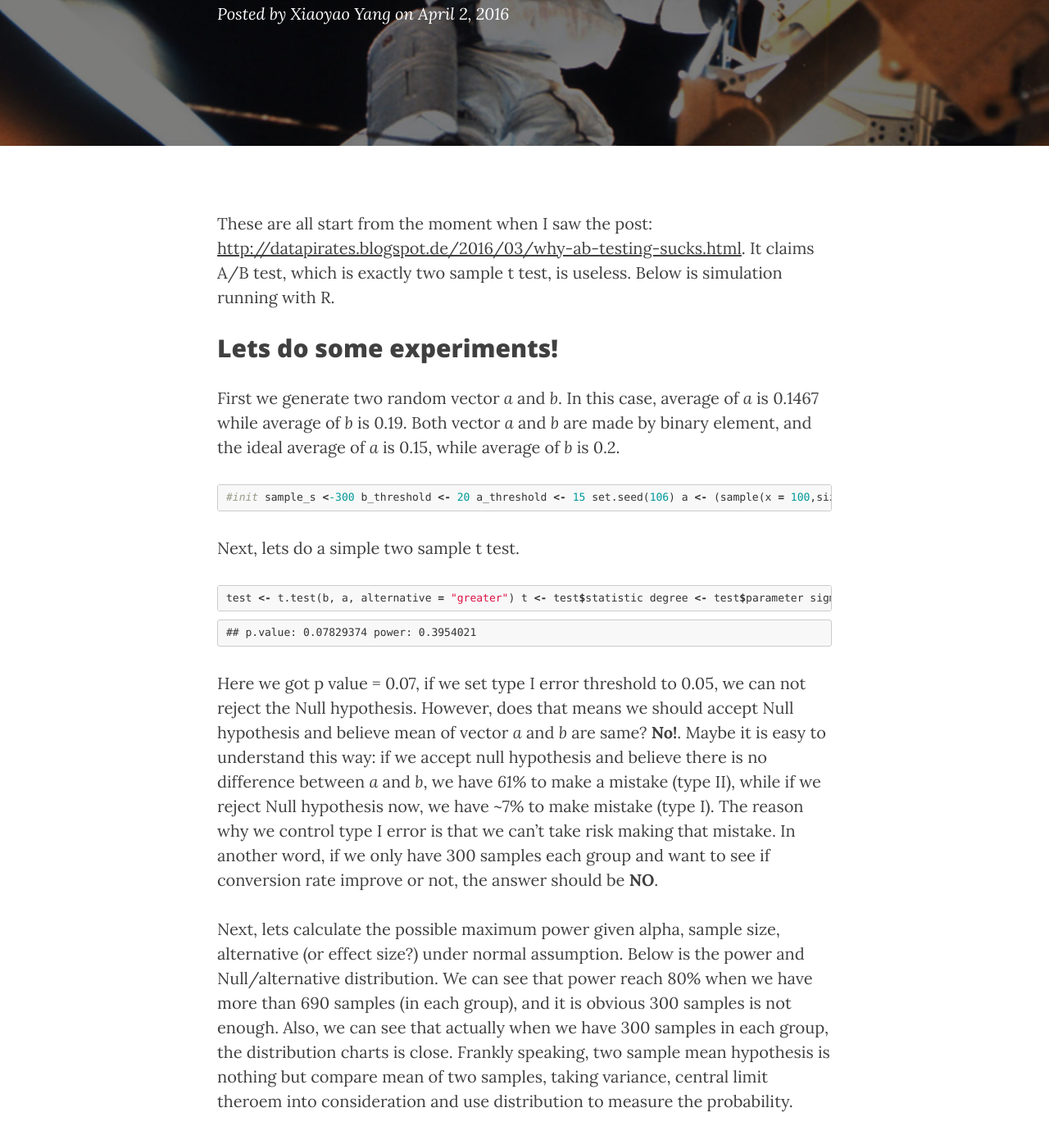
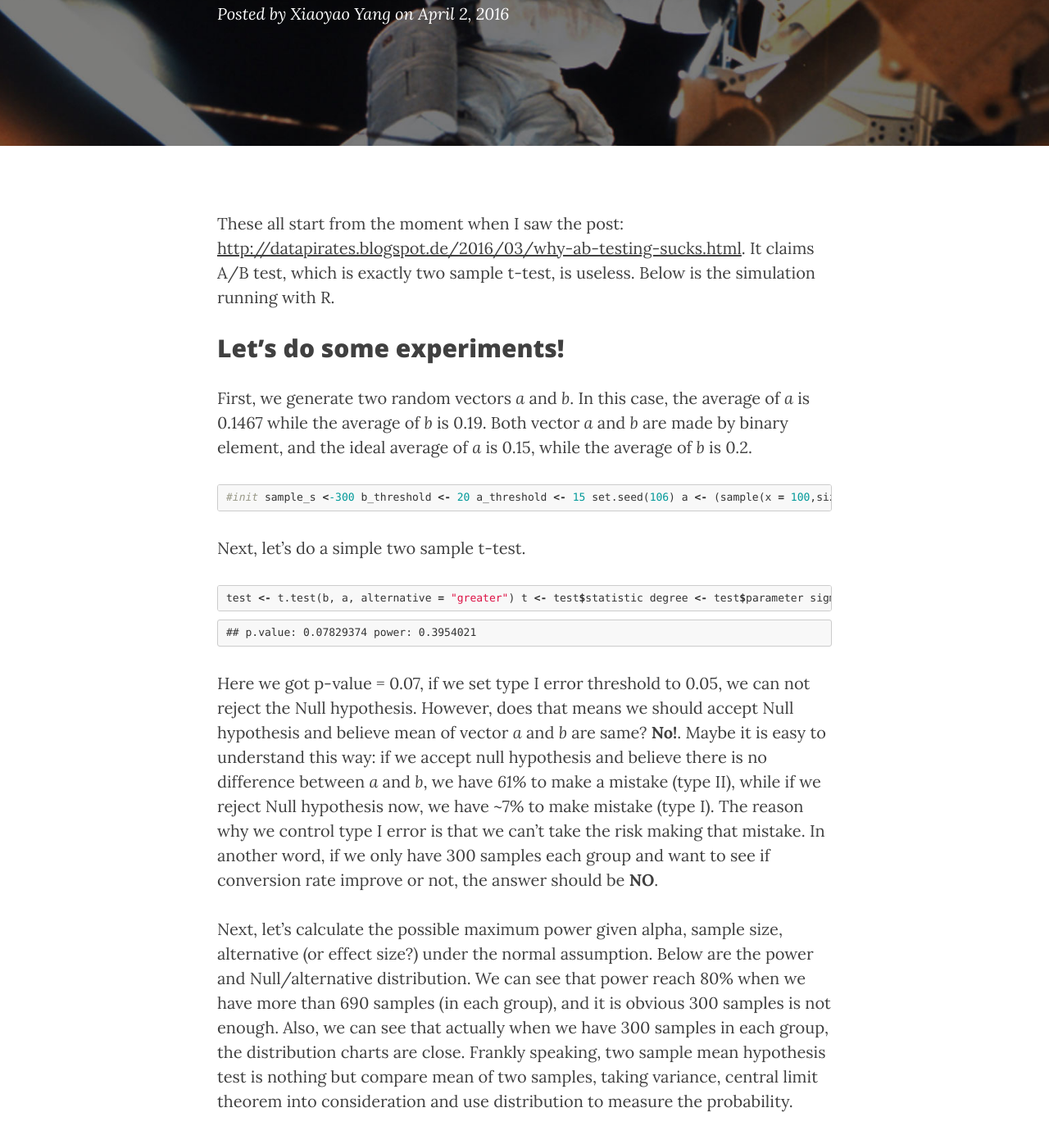
Before and after one commit to xiaoyaoyang/xiaoyaoyang.github.io, a Jekyll site: the page built from _posts/2016-04-02-hypothesis-test-sample-size.md, in a window 1280 px wide and 1400 px high, scrolled down 315 px. Shown: the top 1396 px of the window at 82% size. Built offline with Jekyll 4.4.1, drawn with Linux system fonts in a browser that asks for light colours; nearby versions of some CDN libraries; some of the changed text lies outside the part shown.

Commit message:
grammar fix

```diff
--- a/_posts/2016-04-02-hypothesis-test-sample-size.md
+++ b/_posts/2016-04-02-hypothesis-test-sample-size.md
@@ -7,11 +7,11 @@ author:     "Xiaoyao Yang"
 header-img: "img/post-bg-03.jpg"
 ---
 
-These are all start from the moment when I saw the post: <http://datapirates.blogspot.de/2016/03/why-ab-testing-sucks.html>. It claims A/B test, which is exactly two sample t test, is useless. Below is simulation running with R.
+These all start from the moment when I saw the post: <http://datapirates.blogspot.de/2016/03/why-ab-testing-sucks.html>. It claims A/B test, which is exactly two sample t-test, is useless. Below is the simulation running with R.
 
-## Lets do some experiments!
+## Let's do some experiments!
 
-First we generate two random vector *a* and *b*. In this case, average of *a* is 0.1467 while average of *b* is 0.19. Both vector *a* and *b* are made by binary element, and the ideal average of *a* is 0.15, while average of *b* is 0.2.
+First, we generate two random vectors *a* and *b*. In this case, the average of *a* is 0.1467 while the average of *b* is 0.19. Both vector *a* and *b* are made by binary element, and the ideal average of *a* is 0.15, while the average of *b* is 0.2.
 
 
 
@@ -28,7 +28,7 @@ b <- (sample(x = 100,size = sample_s,replace=T)<b_threshold)*1
 
 
 
-Next, lets do a simple two sample t test.
+Next, let's do a simple two sample t-test.
 
 
 
@@ -47,11 +47,11 @@ cat("p.value:", test$p.value, "power:", 1 - pt(q = t, df = degree, ncp = ncp))
 ## p.value: 0.07829374 power: 0.3954021
 {% endhighlight %}
 
-Here we got p value = 0.07, if we set type I error threshold to 0.05, we can not reject the Null hypothesis. However, does that means we should accept Null hypothesis and believe mean of vector *a* and *b* are same? **No!**. Maybe it is easy to understand this way: if we accept null hypothesis and believe there is no difference between *a* and *b*, we have *61%* to make a mistake (type II), while if we reject Null hypothesis now, we have ~7% to make mistake (type I). The reason why we control type I error is that we can't take risk making that mistake. In another word, if we only have 300 samples each group and want to see if conversion rate improve or not, the answer should be **NO**.
+Here we got p-value = 0.07, if we set type I error threshold to 0.05, we can not reject the Null hypothesis. However, does that means we should accept Null hypothesis and believe mean of vector *a* and *b* are same? **No!**. Maybe it is easy to understand this way: if we accept null hypothesis and believe there is no difference between *a* and *b*, we have *61%* to make a mistake (type II), while if we reject Null hypothesis now, we have ~7% to make mistake (type I). The reason why we control type I error is that we can't take the risk making that mistake. In another word, if we only have 300 samples each group and want to see if conversion rate improve or not, the answer should be **NO**.
 
 
 
-Next, lets calculate the possible maximum power given alpha, sample size, alternative (or effect size?) under normal assumption. Below is the power and Null/alternative distribution. We can see that power reach 80% when we have more than 690 samples (in each group), and it is obvious 300 samples is not enough. Also, we can see that actually when we have 300 samples in each group, the distribution charts is close. Frankly speaking, two sample mean hypothesis is nothing but compare mean of two samples, taking variance, central limit theroem into consideration and use distribution to measure the probability.
+Next, let's calculate the possible maximum power given alpha, sample size, alternative (or effect size?) under the normal assumption. Below are the power and Null/alternative distribution. We can see that power reach 80% when we have more than 690 samples (in each group), and it is obvious 300 samples is not enough. Also, we can see that actually when we have 300 samples in each group, the distribution charts are close. Frankly speaking, two sample mean hypothesis test is nothing but compare mean of two samples, taking variance, central limit theorem into consideration and use distribution to measure the probability.
 
 
 
@@ -72,11 +72,11 @@ Next, lets calculate the possible maximum power given alpha, sample size, altern
 
 ![plot of chunk unnamed-chunk-4](/figure/source/2016-04-02-hypothesis-test-sample-size/unnamed-chunk-4-3.png)
 
-Actually, what the author in that post is doing, is similar to calculating the power of the test. Since power of test is that: under assumption that alternative hypothesis is correct, the probability of rejecting Null hypothesis. He run 100 simulation and found out ~50% reject and ~50% accept, which is near the power 0.57 that we are seeing in the above graph.
+Actually, what the author in that post is doing, is similar to calculating the power of the test. Since the power of the test is that: under the assumption that alternative hypothesis is correct, the probability of rejecting the Null hypothesis. He runs 100 simulations and found out ~50% reject and ~50% accept, which is near the power 0.57 that we are seeing in the above graph.
 
 
 
-R has built in function to calculate sample size given type I error(alpha), type II error(beta), expected mean difference (delta), and data standard deviation. I also include calculation by hand under normal assumption.
+R has built in function to calculate sample size given type I error(alpha), type II error(beta), expected mean difference (delta), and data standard deviation. I also include calculation by hand under the normal assumption.
 
 
 
@@ -121,9 +121,9 @@ power.t.test(delta=delta,sd=sqrt(pool.sd^2/2),sig.level=alpha,power=1-beta,type=
 ## NOTE: n is number in *each* group
 {% endhighlight %}
 
-First, Sorry for my messy R code standard..Anyway, the first method is based on normal distribution. But there is a little flaw here since I use "sample pool variance"" to replace variance under assumption distribution, and mean variance is the function of sample size. It is interesting that I found in **power.t.test** function, the sd is standard deviation in each group, not mean variance or total variance... (Actually I just followed formula I found online above).
+The first method is based on normal distribution. But there is a little flaw here since I use "sample pool variance" to replace variance under assumption distribution, and mean variance is the function of sample size. It is interesting that I found in **power.t.test** function, the sd is standard deviation in each group, not mean-variance or total variance... (Actually I just followed the formula I found online above).
 
-After trying to derive sample estimatation formula by myself, I have following result:
+After trying to derive sample estimation formula by myself, I have the following result:
 
 
 
@@ -169,9 +169,9 @@ power.prop.test(power=.8,p1=.15,p2=.2,sig.level=0.05,alternative = "one.sided")
 ## NOTE: n is number in *each* group
 {% endhighlight %}
 
-This feel more precise for me. Pretty consistent result A-ha !
+This result looks reasonable.
 
 
-##Conclusion
+## Conclusion
 
-Statistical A/B test or hypothesis test, is a very good technique to solve real world problem. However, understanding more about underlying assumption and requirement is important in real world. In practical use cases, we don't need to be 100% analytical precise (like use sample variance to conduct lazy calculation won't change result a lot), but we do need to understand the problem and the techniques that we are trying to use.
+Statistical A/B test or hypothesis test, is a very good technique to solve the real world problem. However, understanding more about underlying assumption and requirement is important in real world. In practical use cases, we don't need to be 100% analytical precise (like use sample variance to conduct lazy calculation won't change result a lot), but we do need to understand the problem and the techniques that we are trying to use.
```
